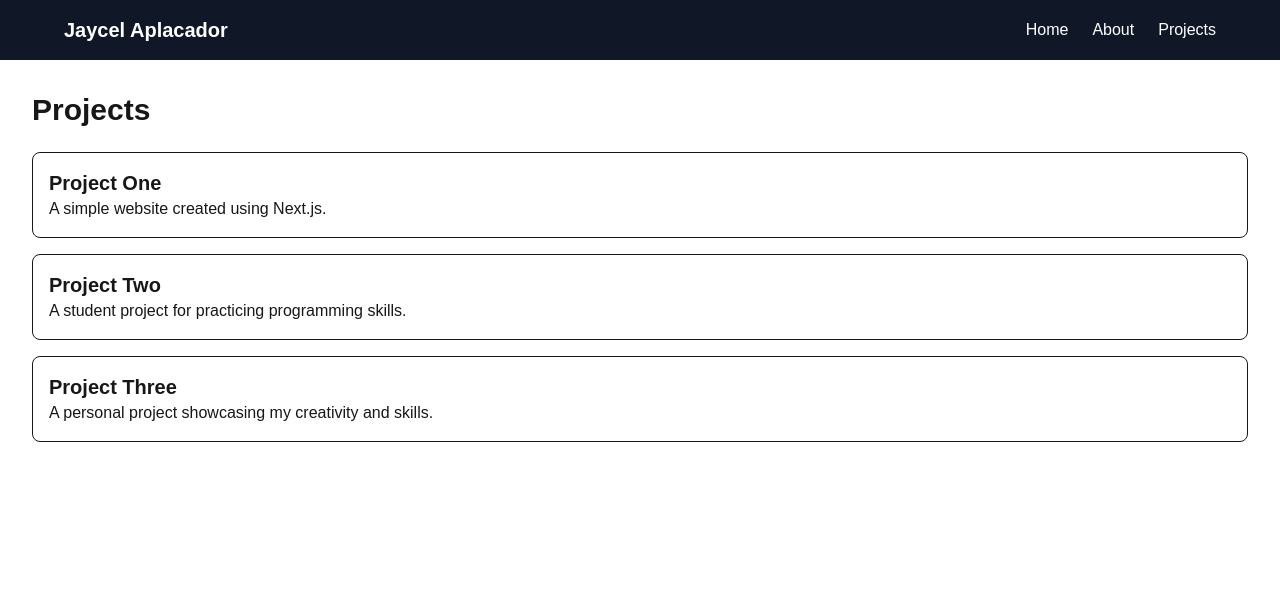
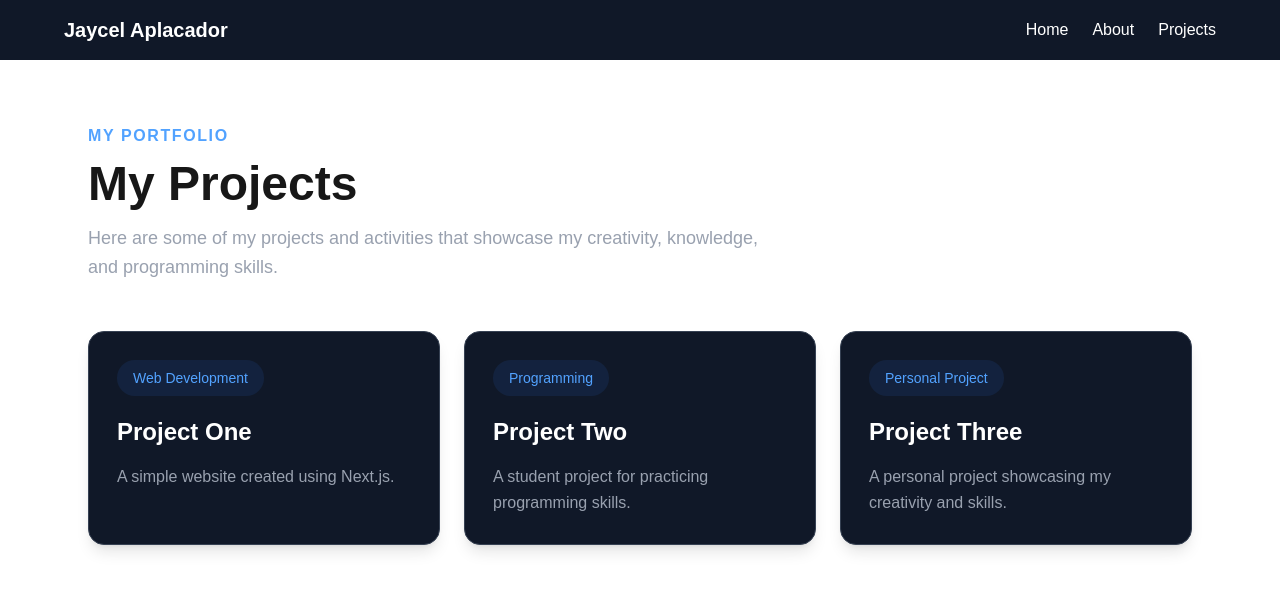
Before and after one commit to Jay-hue830/aplacador_DC304, a Next.js app: page /projects in a window 1280 px wide. Shown: the top 590 px of the page. Built offline with nearby package versions, Linux system fonts and the light colour scheme.

Commit message:
Polish styling

```diff
--- a/app/projects/page.tsx
+++ b/app/projects/page.tsx
@@ -7,29 +7,57 @@ const projects = [
     id: 1,
     name: "Project One",
     description: "A simple website created using Next.js.",
+    category: "Web Development",
   },
   {
     id: 2,
     name: "Project Two",
     description: "A student project for practicing programming skills.",
+    category: "Programming",
   },
   {
     id: 3,
     name: "Project Three",
     description: "A personal project showcasing my creativity and skills.",
+    category: "Personal Project",
   },
 ];
 
 export default function ProjectsPage() {
   return (
-    <main className="p-8">
-      <h1 className="mb-6 text-3xl font-bold">Projects</h1>
+    <main className="mx-auto min-h-screen w-full max-w-6xl px-6 py-16">
+      <div className="mb-12">
+        <p className="mb-3 font-semibold uppercase tracking-widest text-blue-400">
+          My Portfolio
+        </p>
 
-      <div className="space-y-4">
+        <h1 className="mb-4 text-4xl font-bold md:text-5xl">
+          My Projects
+        </h1>
+
+        <p className="max-w-2xl text-lg leading-relaxed text-gray-400">
+          Here are some of my projects and activities that showcase
+          my creativity, knowledge, and programming skills.
+        </p>
+      </div>
+
+      <div className="grid gap-6 md:grid-cols-2 lg:grid-cols-3">
         {projects.map((project) => (
-          <div key={project.id} className="rounded-lg border p-4">
-            <h2 className="text-xl font-semibold">{project.name}</h2>
-            <p>{project.description}</p>
+          <div
+            key={project.id}
+            className="rounded-2xl border border-gray-700 bg-gray-900 p-7 shadow-lg transition duration-300 hover:-translate-y-2 hover:border-blue-500 hover:shadow-blue-500/10"
+          >
+            <span className="mb-5 inline-block rounded-full bg-blue-500/10 px-4 py-2 text-sm font-medium text-blue-400">
+              {project.category}
+            </span>
+
+            <h2 className="mb-4 text-2xl font-bold text-white">
+              {project.name}
+            </h2>
+
+            <p className="leading-relaxed text-gray-400">
+              {project.description}
+            </p>
           </div>
         ))}
       </div>
```
